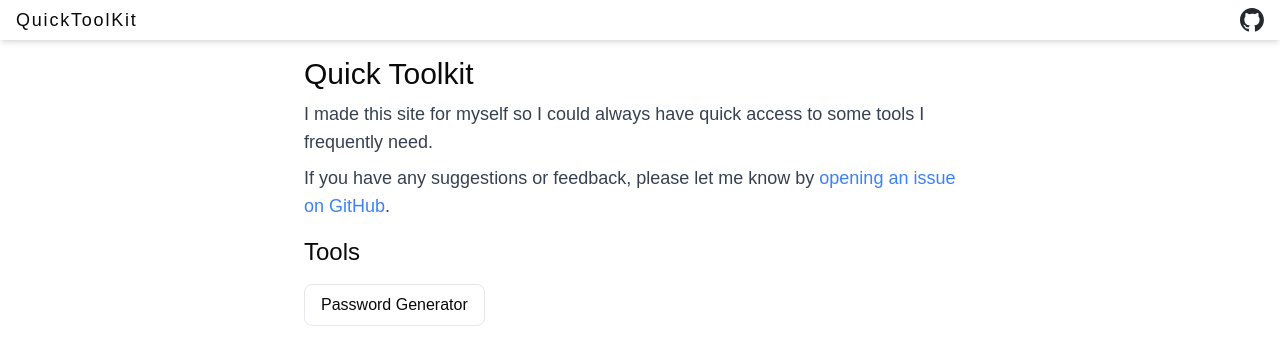
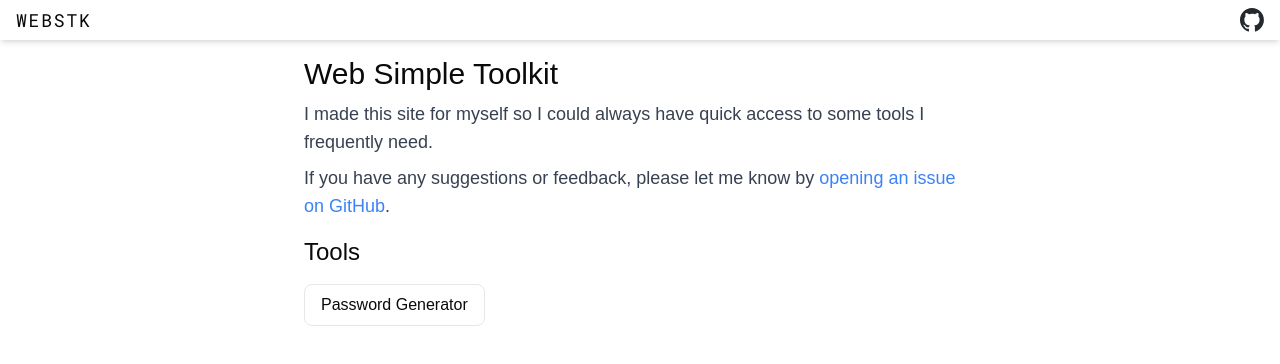
Before and after one commit to Gavin-Hofer/webstk, a Next.js app: page / in a window 1280 px wide. Shown: the top 364 px of the page. Built offline with nearby package versions, Linux system fonts and the light colour scheme.

Commit message:
Changed all references of "quicktoolkit" to "webstk".

```diff
--- a/src/app/page.tsx
+++ b/src/app/page.tsx
@@ -10,7 +10,7 @@ const Page: NextPage = () => {
   return (
     <div className='m-4 flex w-full max-w-2xl flex-col gap-4'>
       <div className='flex flex-col gap-2'>
-        <h1 className='text-3xl'>Quick Toolkit</h1>
+        <h1 className='text-3xl'>Web Simple Toolkit</h1>
         <p className='text-lg text-gray-700'>
           I made this site for myself so I could always have quick access to
           some tools I frequently need.
@@ -18,7 +18,7 @@ const Page: NextPage = () => {
         <p className='text-lg text-gray-700'>
           If you have any suggestions or feedback, please let me know by{' '}
           <a
-            href='https://github.com/Gavin-Hofer/quicktoolkit/issues'
+            href='https://github.com/Gavin-Hofer/webstk/issues'
             target='_blank'
             className='text-blue-500 hover:underline'
           >
--- a/src/app/sitemap.ts
+++ b/src/app/sitemap.ts
@@ -3,13 +3,13 @@ import { MetadataRoute } from 'next';
 export default function sitemap(): MetadataRoute.Sitemap {
   return [
     {
-      url: 'https://www.quicktoolkit.xyz',
+      url: 'https://www.webstk.com',
       lastModified: new Date(),
       changeFrequency: 'monthly',
       priority: 1,
     },
     {
-      url: 'https://www.quicktoolkit.xyz/password-generator',
+      url: 'https://www.webstk.com/password-generator',
       lastModified: new Date(),
       changeFrequency: 'monthly',
       priority: 0.8,
--- a/src/components/layout/header/header.tsx
+++ b/src/components/layout/header/header.tsx
@@ -1,18 +1,33 @@
 import Link from 'next/link';
+import { Roboto_Mono } from 'next/font/google';
+
 import { GithubIcon } from '@/components/icons/github-icon';
+import { cn } from '@/lib/utils';
+
+const robotoMono = Roboto_Mono({
+  subsets: ['latin'],
+  variable: '--font-roboto-mono',
+});
 
 export const Header: React.FC = () => {
   return (
     <header className='sticky top-0 z-10 h-10 w-full bg-white shadow-md'>
       <nav className='flex h-full w-full justify-between gap-6 px-4'>
         <div className='flex h-full items-center gap-4'>
-          <Link className='text-lg tracking-widest' href='/'>
-            QuickToolKit
+          <Link
+            className={cn(
+              'text-lg tracking-widest',
+              robotoMono.variable,
+              robotoMono.className,
+            )}
+            href='/'
+          >
+            WEBSTK
           </Link>
         </div>
         <div className='flex h-full items-center gap-4'>
           <a
-            href='https://github.com/Gavin-Hofer/quicktoolkit'
+            href='https://github.com/Gavin-Hofer/webstk'
             target='_blank'
             rel='noopener noreferrer'
           >
```
Also changed, not shown: public/site.webmanifest.
